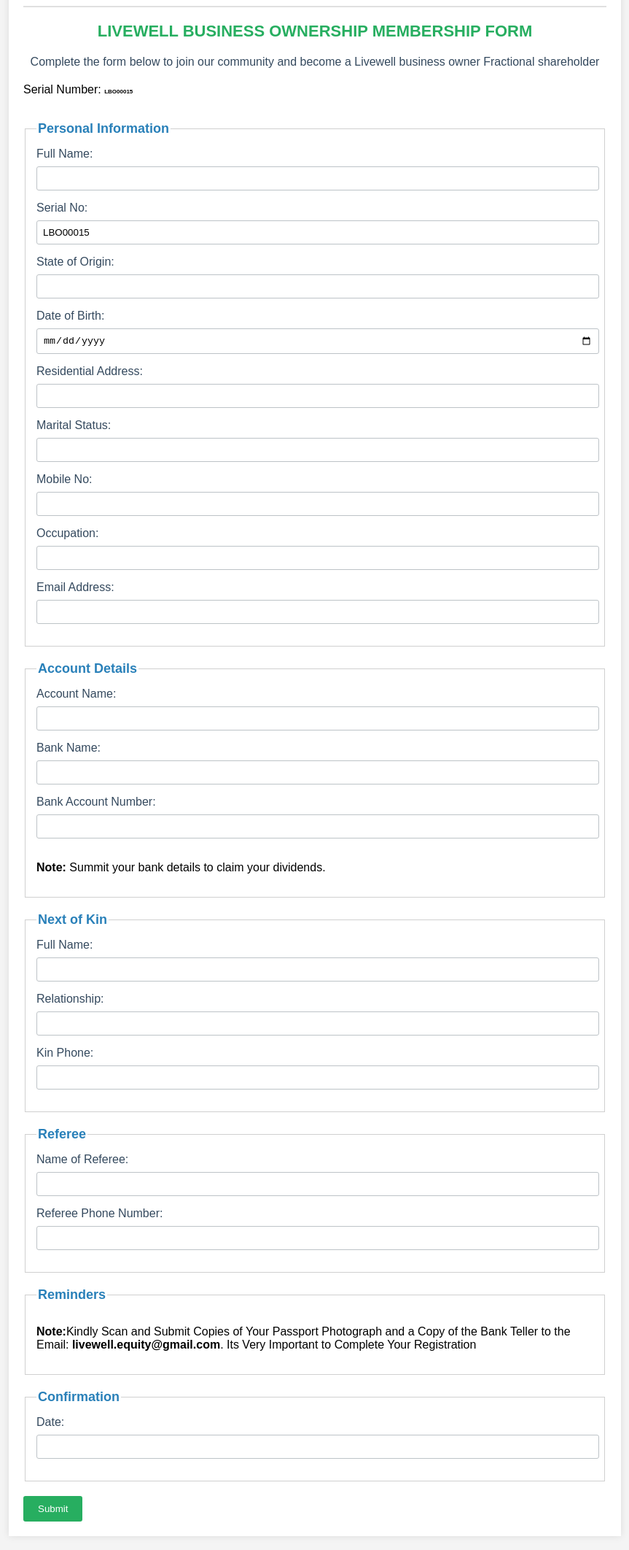
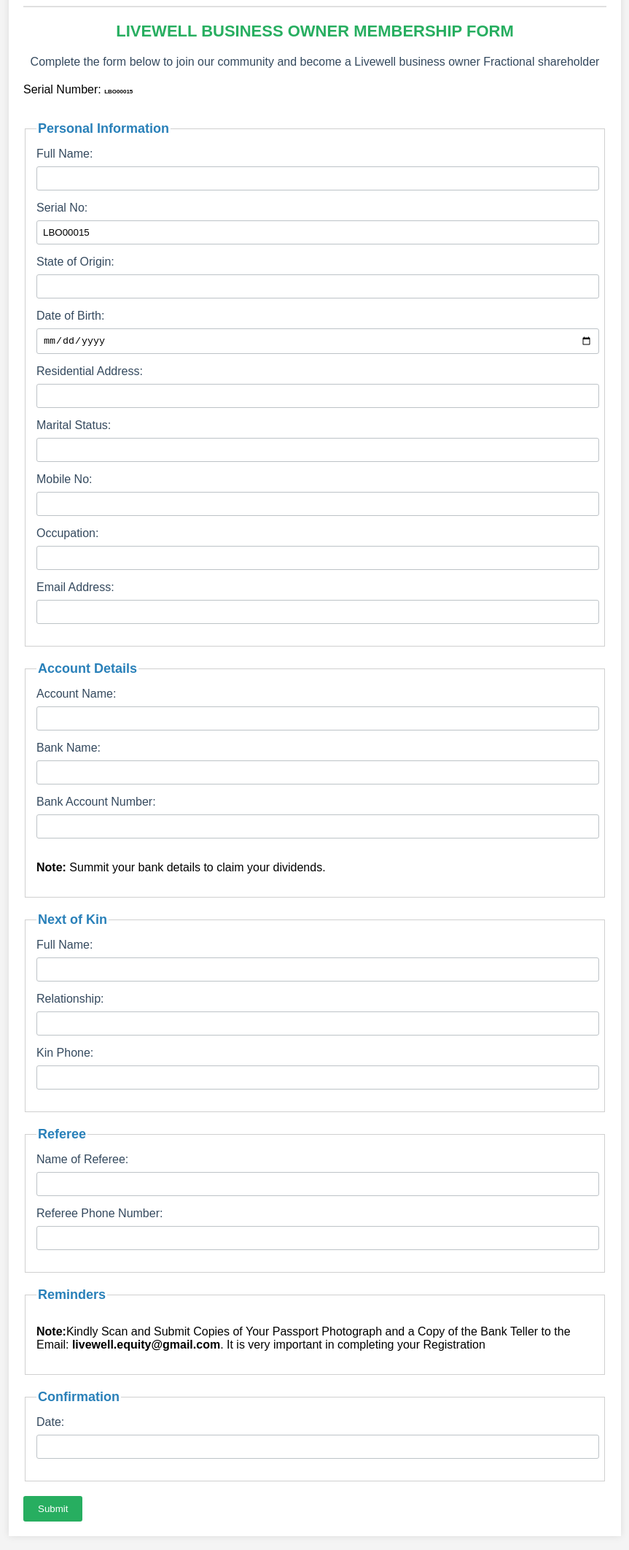
Before and after one commit to Kunsguru/Membership-formzzzz, a plain HTML site: page index.html in a window 1280 px wide. Shown: the part 112-2236 px from the top of the page at 73% size, without its empty margins (208-1071 px from the left). Drawn offline with Linux system fonts and the light colour scheme.

Commit message:
Update index.html

```diff
--- a/index.html
+++ b/index.html
@@ -134,7 +134,7 @@
             </div>
         </div>
 
-        <h2>LIVEWELL BUSINESS OWNERSHIP MEMBERSHIP FORM</h2>
+        <h2>LIVEWELL BUSINESS OWNER MEMBERSHIP FORM</h2>
         <p class="instruction">Complete the form below to join our community and become a Livewell business owner Fractional shareholder</p>
 
         <p class="SN">Serial Number: <strong id="serial-number-container"><span id="serial-number"></span></strong></p>
@@ -210,7 +210,7 @@
 
             <fieldset>
             	<legend> Reminders</legend>
-<p><strong>Note:</strong>Kindly Scan and Submit Copies of Your Passport Photograph and a Copy of the Bank Teller to the Email: <strong>livewell.equity@gmail.com</strong>. Its Very Important to Complete Your Registration</p>
+<p><strong>Note:</strong>Kindly Scan and Submit Copies of Your Passport Photograph and a Copy of the Bank Teller to the Email: <strong>livewell.equity@gmail.com</strong>. It is very important in completing your Registration</p>
 </fieldset>
             <fieldset>
             <legend>Confirmation </legend>
```
